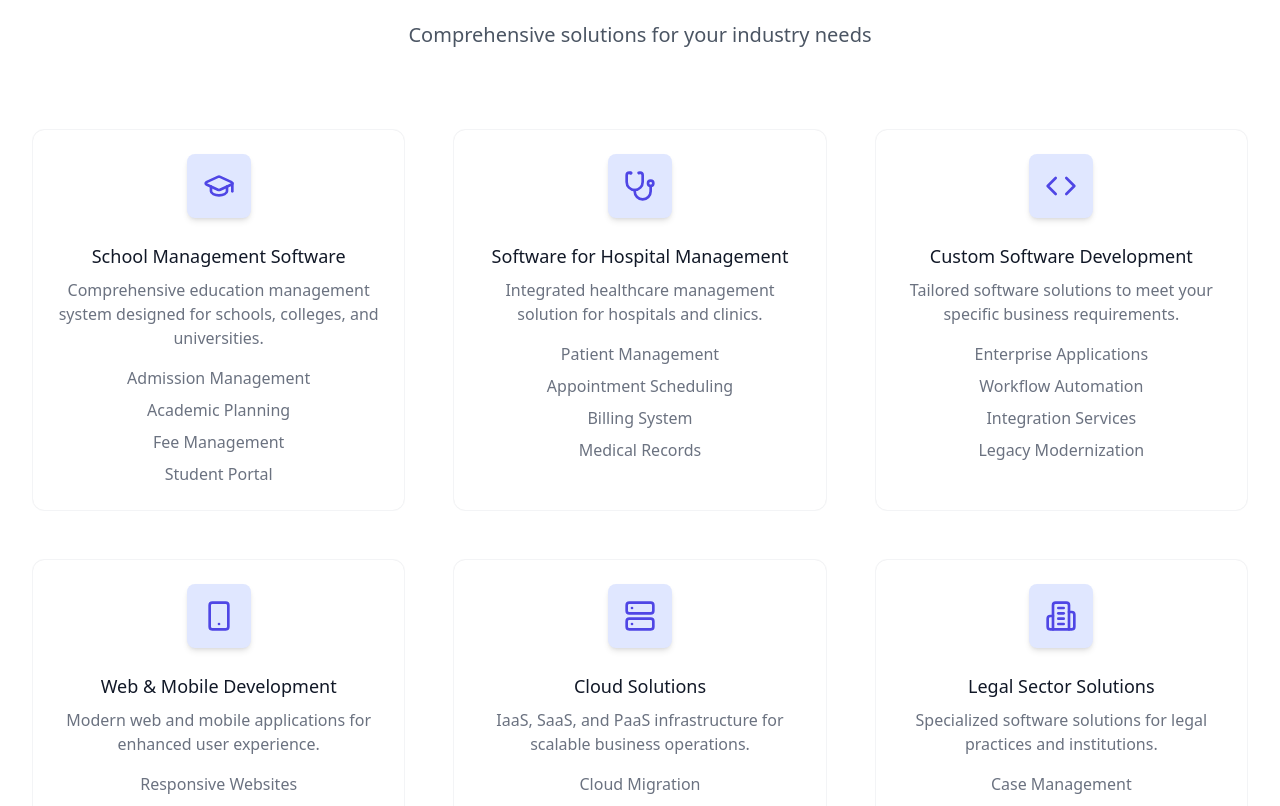
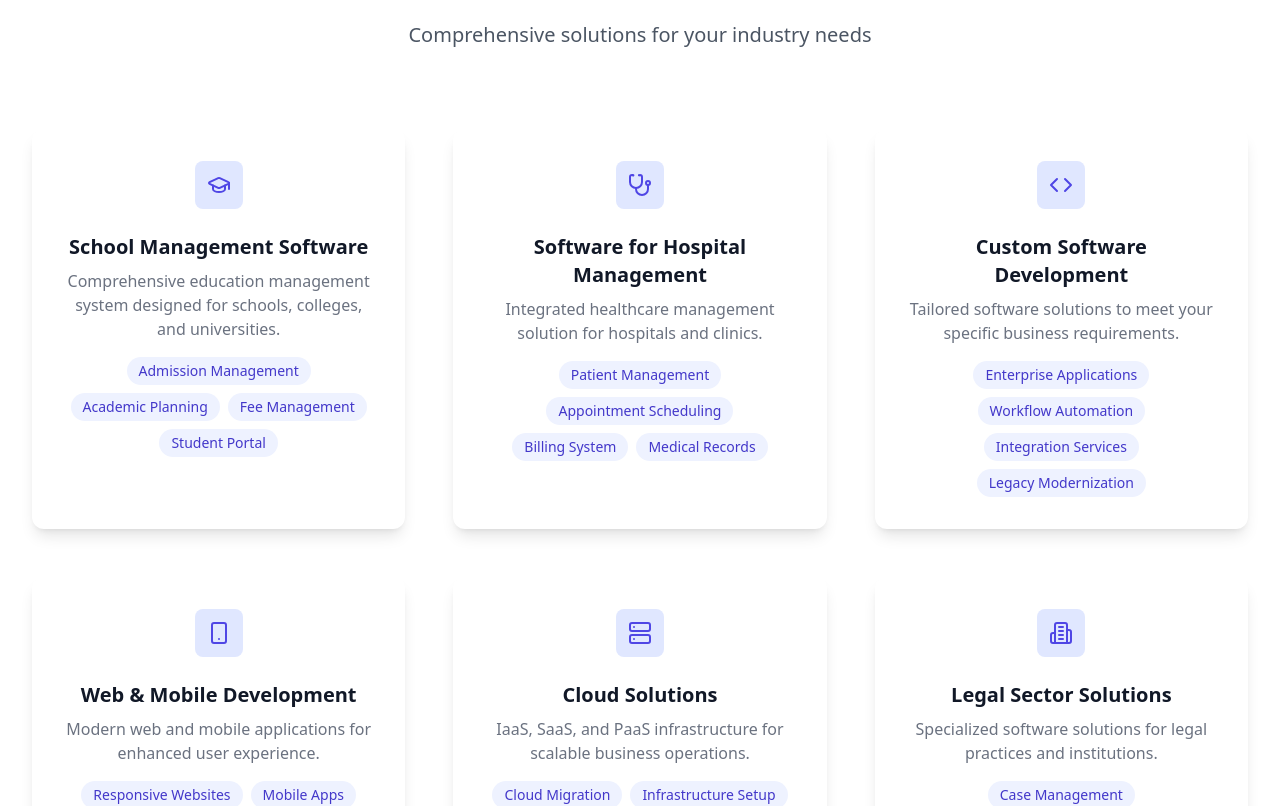
Before and after one commit to golicit/golicit-site, a React (Vite) app: page / in a window 1280 px wide. Shown: the part 641-1447 px from the top of the page. Built offline with nearby package versions, Linux system fonts and the light colour scheme.

Commit message:
services design changes

```diff
--- a/src/components/Services.tsx
+++ b/src/components/Services.tsx
@@ -54,24 +54,23 @@ export default function Services() {
             return (
               <div
                 key={index}
-                className="text-center group transition-all duration-300 hover:-translate-y-2 rounded-xl p-6 bg-white border border-gray-100 relative overflow-hidden"
+                className="text-center group transition-all duration-300 hover:-translate-y-2 rounded-xl p-8 bg-white shadow-lg"
               >
-                <div className="absolute inset-0 bg-gradient-to-br from-indigo-50 to-purple-50 opacity-0 group-hover:opacity-100 transition-opacity duration-300"></div>
-                <div className="relative z-10">
-                  <div className="flex justify-center">
-                    <div className="p-4 bg-indigo-100 rounded-lg group-hover:bg-indigo-600 transition-colors duration-300 shadow-md group-hover:shadow-lg">
-                      <IconComponent className="h-8 w-8 text-indigo-600 group-hover:text-white transition-colors duration-300" />
-                    </div>
-                  </div>
-                  <h3 className="mt-6 text-lg font-medium text-gray-900 group-hover:text-indigo-600 transition-colors duration-300">{service.title}</h3>
-                  <p className="mt-2 text-base text-gray-500">{service.description}</p>
-                  <ul className="mt-4 space-y-2">
-                    {service.features.map((feature, i) => (
-                      <li key={i} className="text-gray-500 group-hover:text-gray-700 transition-colors duration-300">{feature}</li>
-                    ))}
-                  </ul>
+                <div className="flex items-center justify-center w-12 h-12 bg-indigo-100 rounded-lg mx-auto">
+                  <IconComponent className="h-6 w-6 text-indigo-600" />
                 </div>
-                <div className="absolute inset-0 shadow-[0_0_15px_rgba(0,0,0,0.1)] group-hover:shadow-[0_0_30px_rgba(99,102,241,0.2)] transition-shadow duration-300 rounded-xl"></div>
+                <h3 className="mt-6 text-xl font-semibold text-gray-900">{service.title}</h3>
+                <p className="mt-2 text-base text-gray-500">{service.description}</p>
+                <div className="mt-4 flex flex-wrap gap-2 justify-center">
+                  {service.features.map((feature, i) => (
+                    <span
+                      key={i}
+                      className="px-3 py-1 bg-indigo-50 text-indigo-700 rounded-full text-sm"
+                    >
+                      {feature}
+                    </span>
+                  ))}
+                </div>
               </div>
             );
           })}
```
Also changed, not shown: public/logo.svg (deleted).
